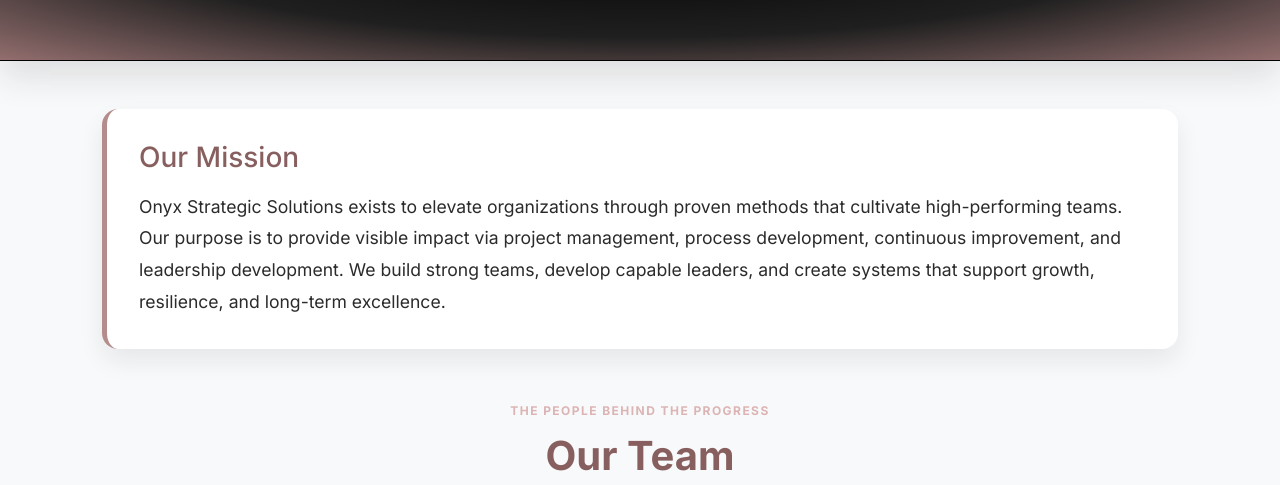
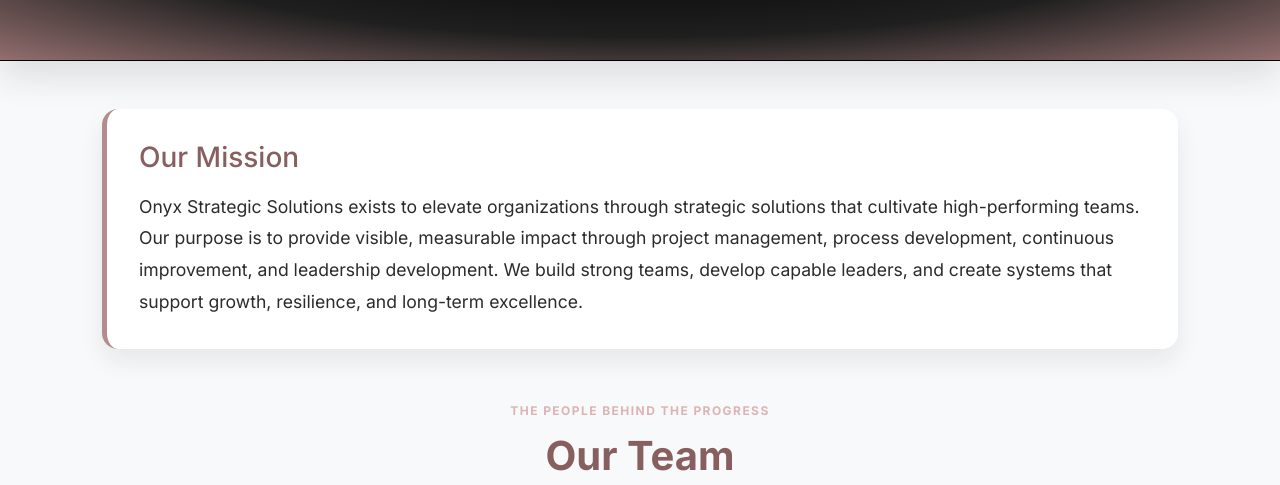
Before and after one commit to AdrianneR/oss, a website: page team.html in a window 1280 px wide. Shown: the part 298-783 px from the top of the page. Drawn offline with nearby package versions, Linux system fonts and the light colour scheme.

Commit message:
Update team.html

```diff
--- a/team.html
+++ b/team.html
@@ -59,9 +59,9 @@
       <section class="mission-panel mb-5">
         <h2 class="h3 mission-heading">Our Mission</h2>
         <p class="mission-statement mb-0">
-          Onyx Strategic Solutions exists to elevate organizations through proven
-          methods that cultivate high-performing teams. Our purpose is to provide
-          visible impact via project management, process development, continuous
+          Onyx Strategic Solutions exists to elevate organizations through strategic
+          solutions that cultivate high-performing teams. Our purpose is to provide
+          visible, measurable impact through project management, process development, continuous
           improvement, and leadership development. We build strong teams, develop
           capable leaders, and create systems that support growth, resilience, and
           long-term excellence.
```
